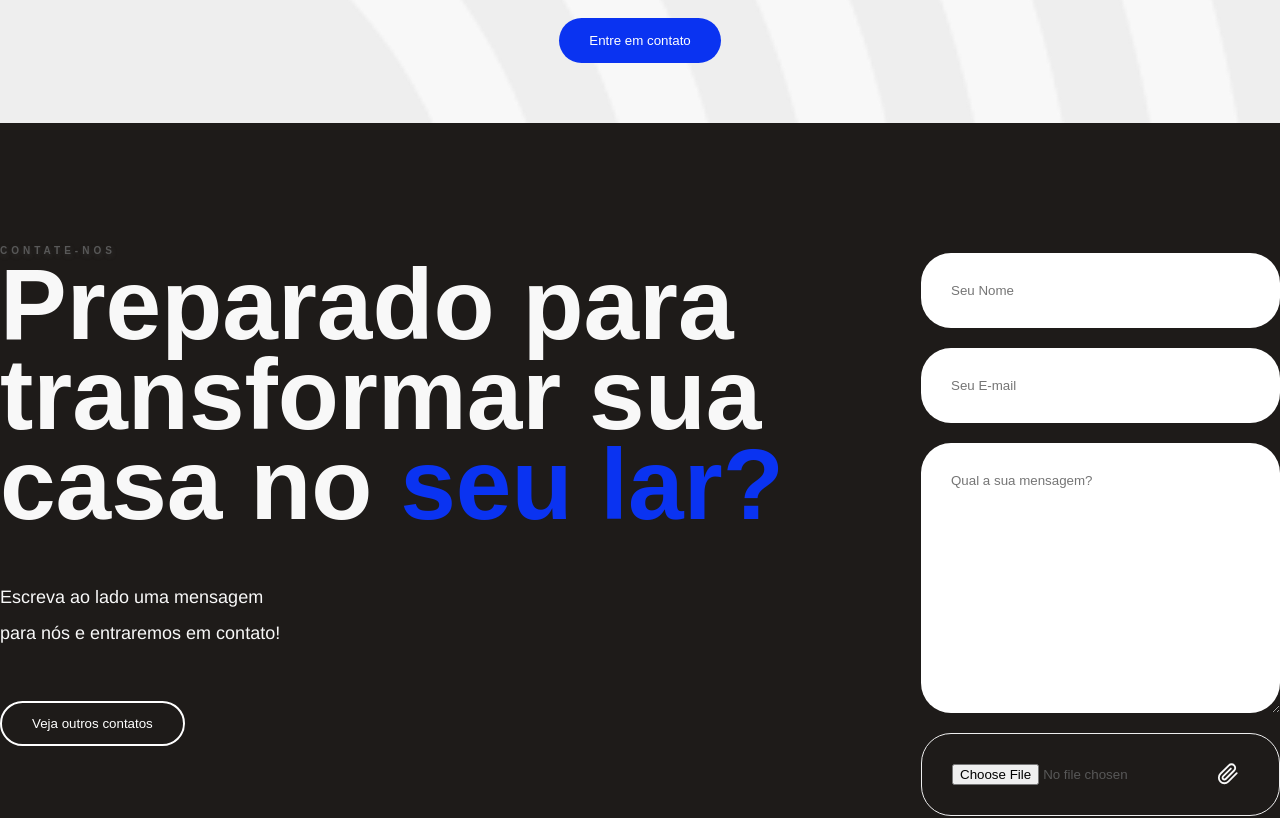
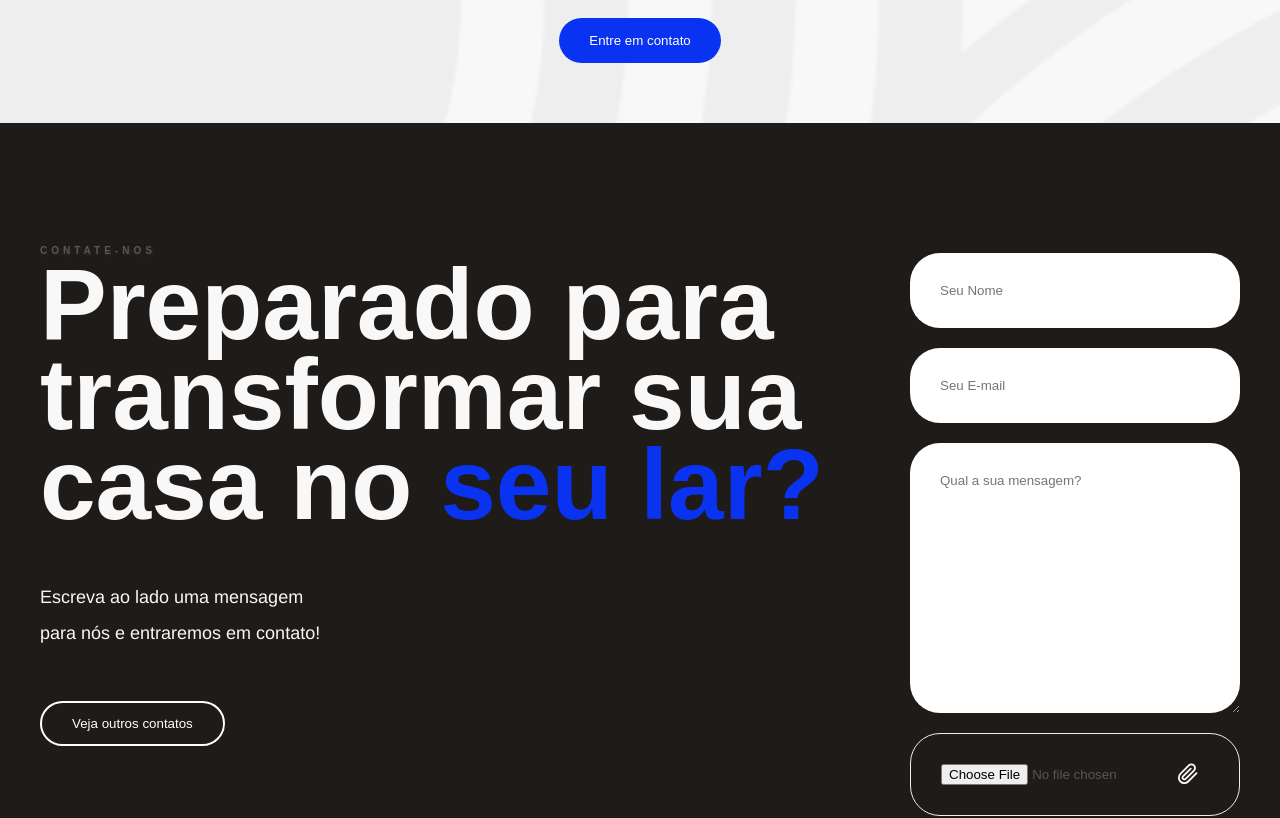
Before and after one commit to lucastdcs/ReforMar, a React (Vite) app: page / in a window 1280 px wide. Shown: the part 9780-10598 px from the top of the page. Built offline with nearby package versions, Linux system fonts and the light colour scheme.

Commit message:
Updated ContactUs

```diff
--- a/src/Components/ContactUs/ContactUs.jsx
+++ b/src/Components/ContactUs/ContactUs.jsx
@@ -54,7 +54,7 @@ const ContactUs = () => {
           <Button type="submit" texto="Enviar" />
         </StyledForm>
       </div>
-      <StyledLocations>
+      <StyledLocations className="locations_wrapper">
         <Titles
           text_label="mapa"
           text_title="Locais de Atendimento"
--- a/src/Components/ContactUs/ContactUs.styled.js
+++ b/src/Components/ContactUs/ContactUs.styled.js
@@ -3,7 +3,8 @@ import styled from "styled-components";
 export const StyledSection = styled.section`
     width: 100vw;
     background-color: var(--black);
-    padding-top: 12rem;
+    padding: 12rem 4rem;
+
 
     .form_wrapper{
         max-width: 132rem;
@@ -14,21 +15,67 @@ export const StyledSection = styled.section`
 
     .title_wrapper{
         max-width: 83rem;
+        width: 100%;
     }
 
     .title_wrapper p {
         margin: 5rem 0;
     }
+
+    @media (max-width:960px){
+
+        .form_wrapper {
+            flex-direction: column;
+            text-align: left;
+
+            form {
+                width: 100%;
+                max-width: none;
+                margin: auto;
+                margin-top: 10rem ;
+
+                div {
+                    width: 100%;
+                    max-width: none;
+                }
+            }
+
+            .title_wrapper {
+                text-align: left;
+            }
+
+        }
+
+        .locations_wrapper{
+
+            :nth-child(3){
+                margin-right: 0;
+            }
+
+            div {
+                width: 100%;
+                padding: 10%;
+                margin-top: 5rem;
+
+                p {
+                    margin-right: 0;
+                }
+            }
+        }
+
+    }
 `;
 
 export const StyledForm = styled.form`
     max-width: 38rem;
+    min-width: 31rem;
     display: flex;
     flex-direction: column;
     align-items: center;
     justify-content: center;
     gap: 2rem;
     margin-top: 1rem;
+    margin-left: 4rem;
 
     button {
         width: 100%;
--- a/src/Pages/Início.jsx
+++ b/src/Pages/Início.jsx
@@ -387,7 +387,7 @@ const Inicio = () => {
         <Button texto="Entre em contato"/>
       </StyledContainer7>
       <ContactUs/>
-      <Footer/>
+      {/* <Footer/> */}
     </>
   );
 };
```
